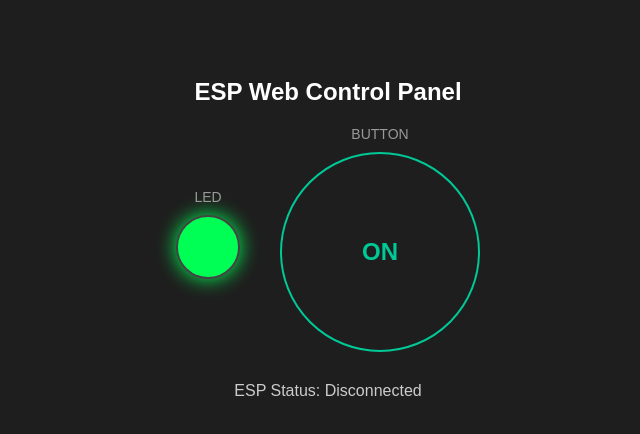
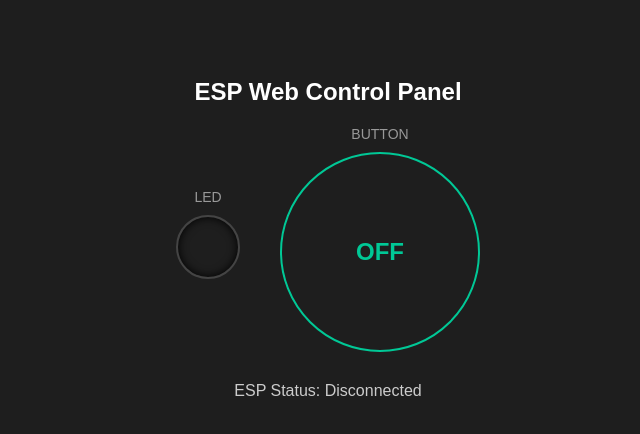
Before and after one commit to InferaTech-Solutions/server, a website: page public/index.html in a window 1280 px wide. Both pictures are taken after a click on the button "OFF". Shown: the whole page, without its empty margins (312-952 px from the left). Drawn offline with nearby package versions, Linux system fonts and the light colour scheme; no server answers.

Commit message:
fix #3 - trying to fix this bug

```diff
--- a/public/index.html
+++ b/public/index.html
@@ -90,6 +90,9 @@
       const socket = io();
       let ledState = false;
 
+      const button = document.getElementById("ledButton");
+      const led = document.getElementById("ledIndicator");
+
       socket.on("connect", () => {
         console.log("Browser connected to server");
         document.getElementById("espStatus").innerText = "Connected";
@@ -98,9 +101,6 @@
       socket.on("esp-message", (msg) => {
         console.log("ESP message:", msg);
         document.getElementById("espStatus").innerText = msg;
-        console.log("msg type" + msg)
-        const button = document.getElementById("ledButton");
-        const led = document.getElementById("ledIndicator");
 
         if (msg === "LED_ON") {
           button.innerText = "ON";
@@ -110,23 +110,18 @@
           button.innerText = "OFF";
           led.classList.remove("on");
           ledState = false;
+        } else {
+          console.warn("Unknown ESP message:", msg);
         }
       });
 
       function toggleLED() {
-        ledState = !ledState;
-        const button = document.getElementById("ledButton");
-        const led = document.getElementById("ledIndicator");
-
         if (ledState) {
-          button.innerText = "ON";
-          led.classList.add("on");
+          socket.emit("web-command", "LED_OFF");
+        } else {
           socket.emit("web-command", "LED_ON");
-        } else {
-          button.innerText = "OFF";
-          led.classList.remove("on");
-          socket.emit("web-command", "LED_OFF");
         }
+        // Do NOT change UI here — wait for ESP to confirm the state
       }
     </script>
   </body>
```
